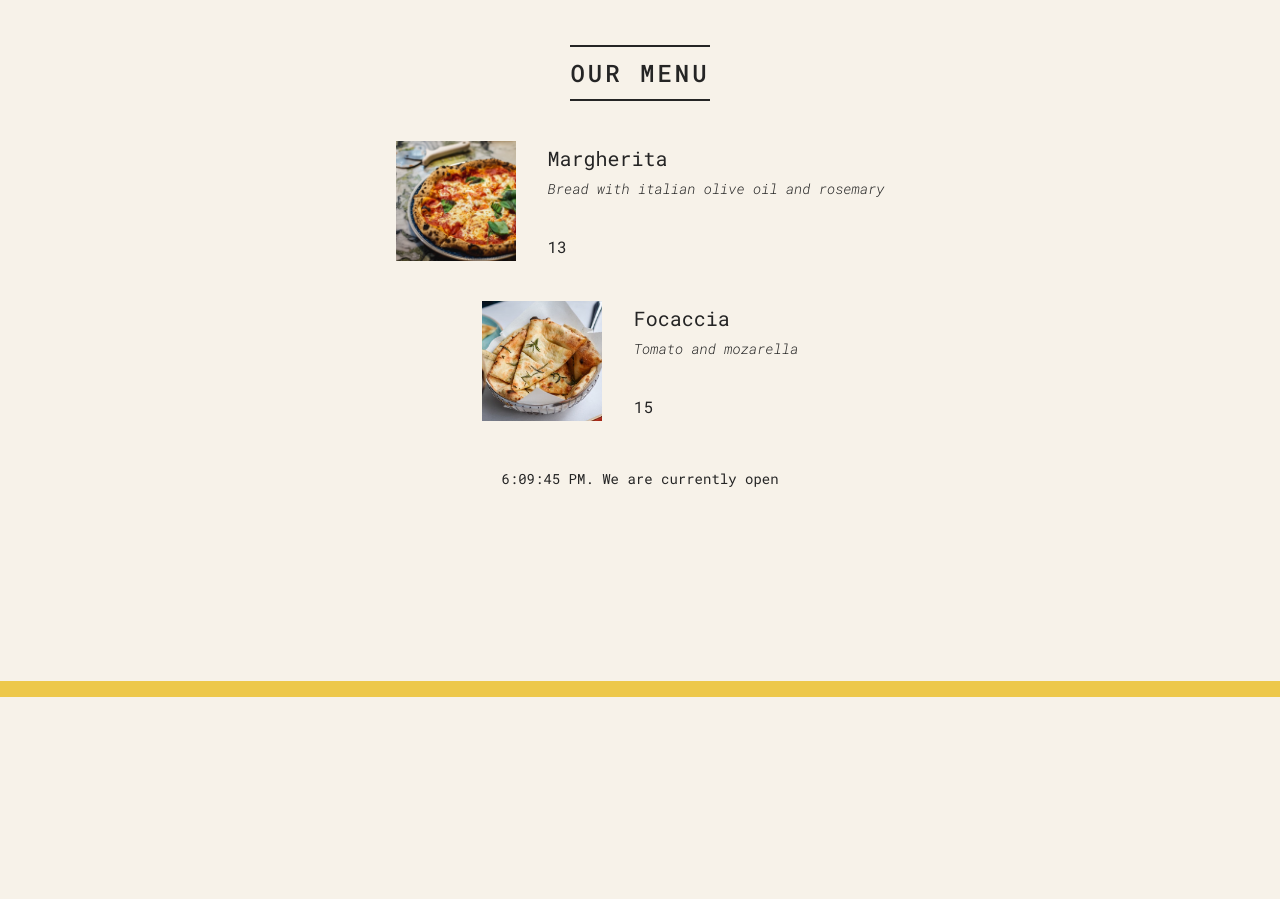
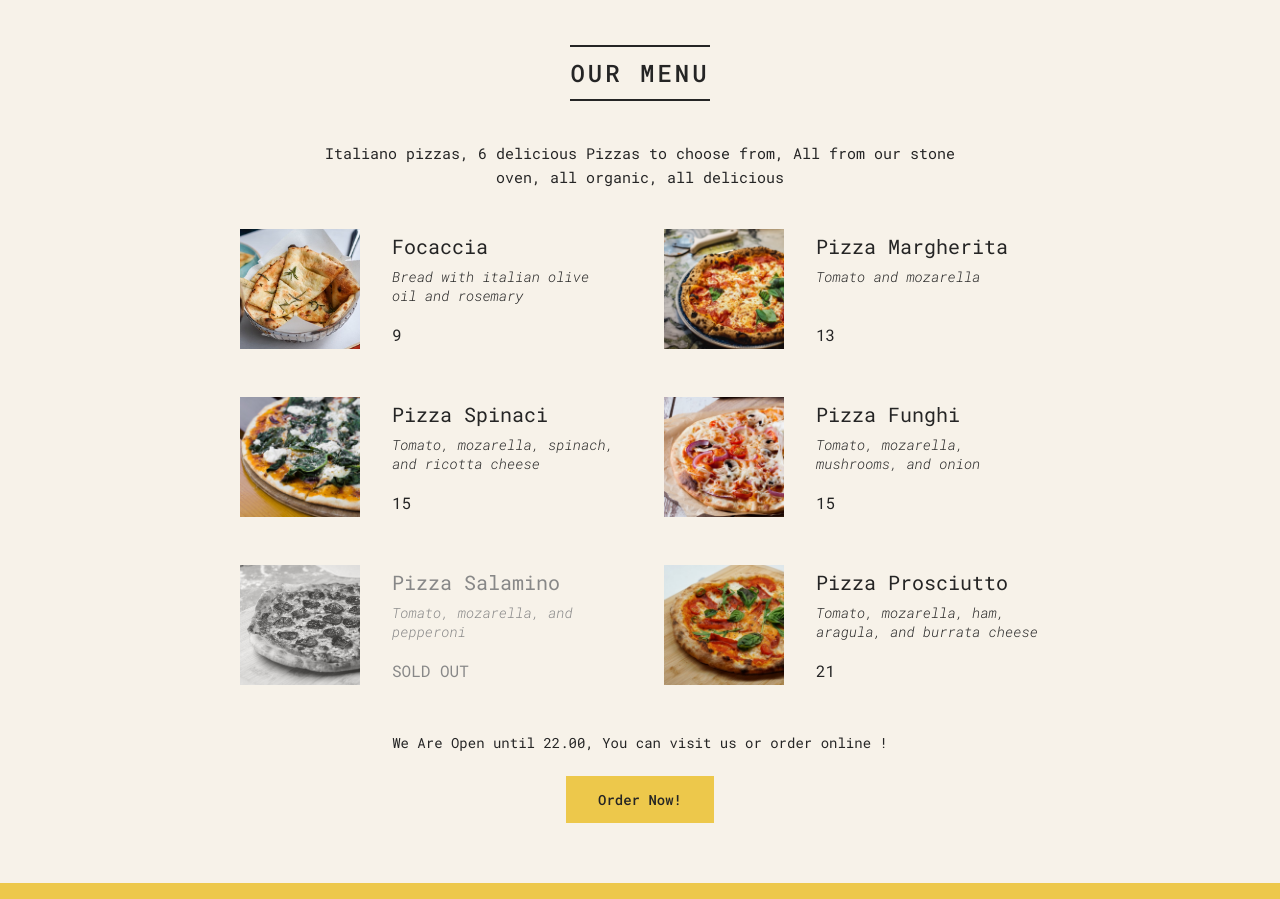
Before and after one commit to Amrwaheed72/pizza-menu, a React app: page / in a window 1280 px wide. Shown: the part 103-1002 px from the top of the page. Before the commit the page ends 800 px from the top, so only its background shows below. Built offline with nearby package versions, Linux system fonts and the light colour scheme.

Commit message:
small Pizza Project Using React

```diff
--- a/public/index.html
+++ b/public/index.html
@@ -24,7 +24,7 @@
       work correctly both with client-side routing and a non-root public URL.
       Learn how to configure a non-root public URL by running `npm run build`.
     -->
-    <title>React App</title>
+    <title>Fast React Pizza Co.</title>
   </head>
   <body>
     <noscript>You need to enable JavaScript to run this app.</noscript>
--- a/src/index.js
+++ b/src/index.js
@@ -67,32 +67,63 @@ function Header() {
     )
 }
 
+// function Menu() {
+//     const pizzas = []
+//     const pizzaNum = pizzas.length;
+//     return (
+//         <div className='menu'>
+//             <h2>Our menu</h2>
+//             {pizzaNum > 0 && // condional rendering using the and operator
+//                 <ul className='pizzas'>
+//                     {
+//                         pizzaData.map((pizza) => {
+//                             return <Pizza pizzaObj={pizza} key={pizza.name} />
+//                         })
+//                     }
+//                 </ul>}
+//         </div>
+//     )
+// }
 function Menu() {
-
-    function pizzaName() {
-        const { name } = pizzaData;
-        name = pizzaData.map(name => name)
-    }
-
+    const pizzas = pizzaData
+    // const pizzas = []
+    const pizzaNum = pizzas.length;
     return (
         <div className='menu'>
             <h2>Our menu</h2>
-            <Pizza pizzaName='Margherita' ingredients='Bread with italian olive oil and rosemary' image='pizzas/margherita.jpg' price={10}  />
-            <Pizza pizzaName='Focaccia' ingredients='Tomato and mozarella' image='pizzas/focaccia.jpg' price={12} />
+            {
+                pizzaNum>0?
+                <p>Italiano pizzas, 6 delicious Pizzas to choose from, All from our stone oven, all organic, all delicious</p>
+                :null
+            }
+            {pizzaNum > 0 ? // condional rendering using the Ternary operator operator
+                <ul className='pizzas'>
+                    {
+                        pizzaData.map((pizza) => {
+                            return <Pizza pizzaObj={pizza} key={pizza.name} />
+                        })
+                    }
+                </ul>
+                : <p> We still repairing our Menu please comback later!</p>}
         </div>
     )
 }
 function Pizza(props) {
-    const{pizzaName,ingredients,image,price}=props
+    const { pizzaObj } = props
     return (
-        <div className='pizza'>
-            <img src={image} alt={pizzaName} />
+
+        <li className={`pizza ${pizzaObj.soldOut?'sold-out':""}`}>
+            <img src={pizzaObj.photoName} alt={"amr"} />
             <div>
-                <h3>{pizzaName}</h3>
-                <p>{ingredients}</p>
-                <span>{price +3}</span>
+                <h3>{pizzaObj.name}</h3>
+                <p>{pizzaObj.ingredients}</p>
+                {/* {
+                    pizzaObj.soldOut?<span>'SOLD OUT'</span>
+                    :<span>{pizzaObj.price +3}</span>
+                } */}
+                <span>{pizzaObj.soldOut?'SOLD OUT' : pizzaObj.price + 3}</span>
             </div>
-        </div>
+        </li>
     )
 
 }
@@ -101,17 +132,33 @@ function Footer() {
     const openHour = 12;
     const closeHour = 22;
     const isOpen = hour >= openHour && hour <= closeHour;
-    console.log(isOpen)
 
+    // return (
+    //     <div className='order'>
+    //         {/* condional rendering using the and operator */}
+    //         <footer className='footer'>{isOpen && <p>We Are Open until {closeHour}.00, You can visit us or order online !</p>}</footer>
+    //         <button className='btn'> Order Now !</button>
+    //     </div>
+    // )
     return (
         <footer className='footer'>
-            {new Date().toLocaleTimeString()}. We are currently open
+            {/* condional rendering using the Ternary operator */}
+            {isOpen ? <Order closeHour={closeHour} />
+                : (<p>WE are close now!, You can visit us betweem {openHour}.00 and {closeHour}.00</p>)}
         </footer>
     )
 
 }
 
-
+function Order(props) {
+    const {closeHour}=props
+    return (
+        <div className='order'>
+            <p>We Are Open until {closeHour}.00, You can visit us or order online !</p>
+            <button className='btn'> Order Now!</button>
+        </div>
+    )
+}
 
 
 const root = ReactDOM.createRoot(document.getElementById('root'));
```
